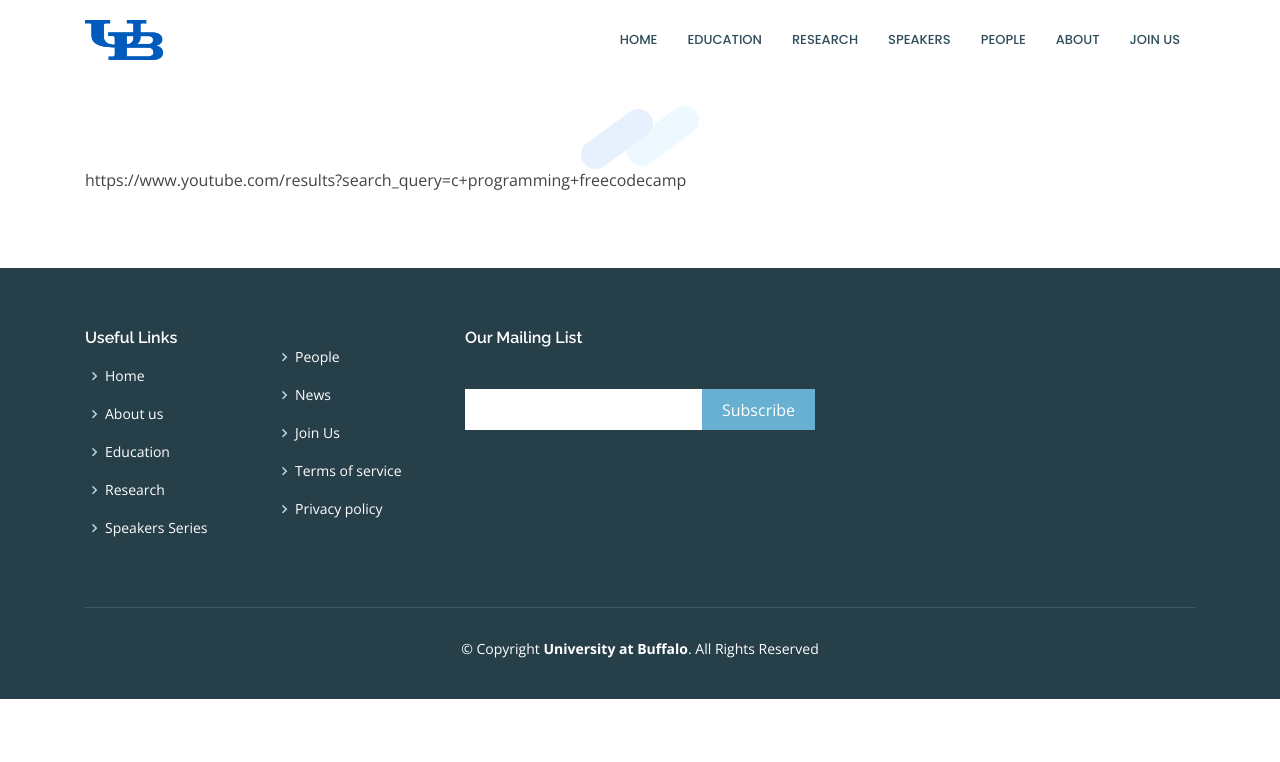
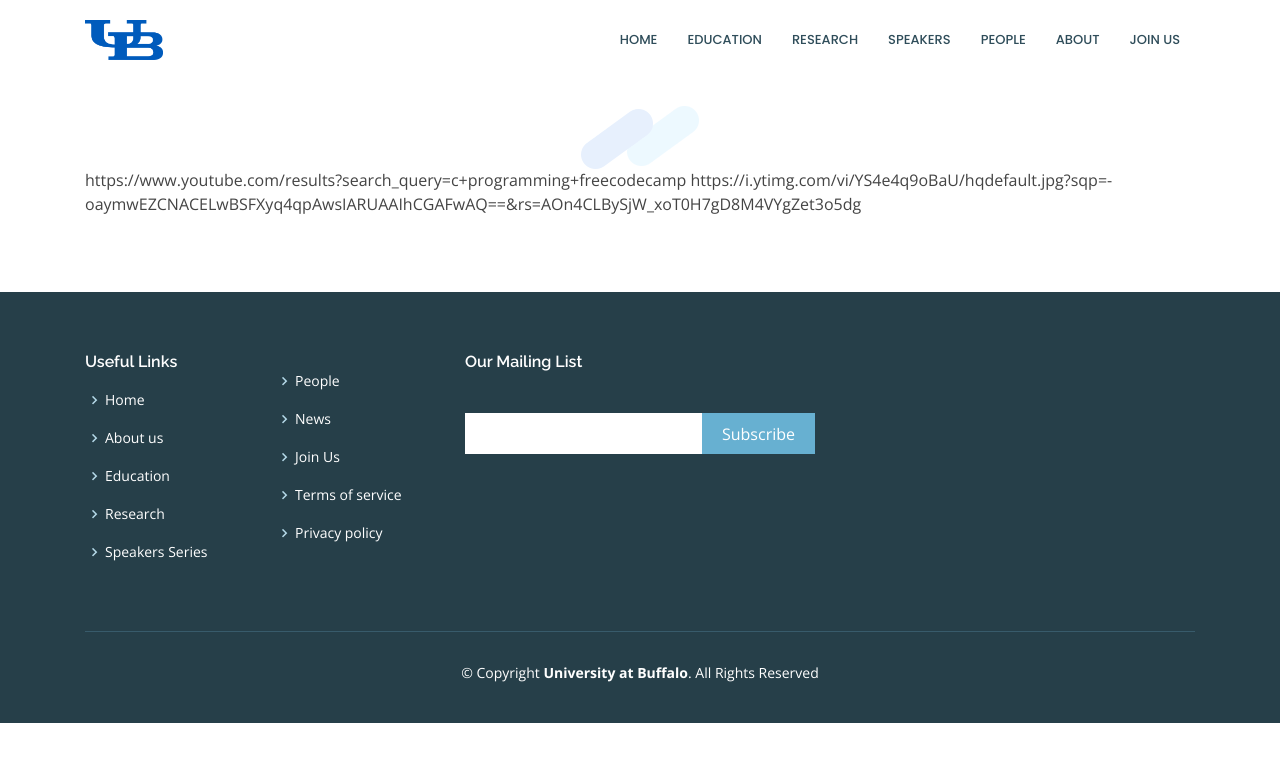
Before and after one commit to Mgeraci19/CS4SG.github.io, a Jekyll site: the page built from assets/links.md, in a window 1280 px wide. Shown: the top 762 px of the page. Built offline with Jekyll 4.4.1, drawn with Linux system fonts in a browser that asks for light colours; our own code applies the rules of GitHub Pages for plain Markdown files; part of the change alters nothing that is shown.

Commit message:
Update links.md

```diff
--- a/assets/links.md
+++ b/assets/links.md
@@ -1 +1,2 @@
 https://www.youtube.com/results?search_query=c+programming+freecodecamp
+https://i.ytimg.com/vi/YS4e4q9oBaU/hqdefault.jpg?sqp=-oaymwEZCNACELwBSFXyq4qpAwsIARUAAIhCGAFwAQ==&rs=AOn4CLBySjW_xoT0H7gD8M4VYgZet3o5dg
```
